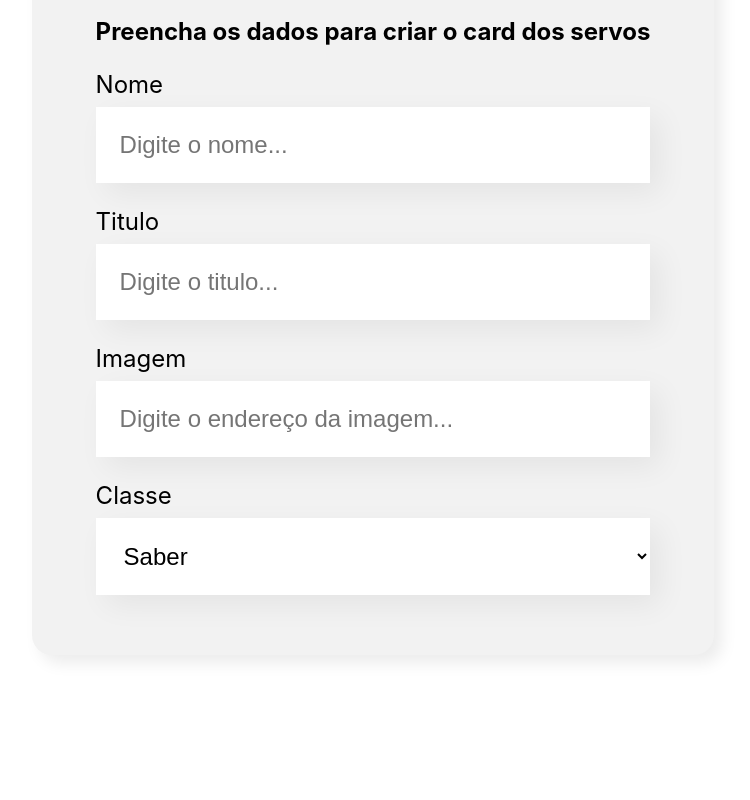
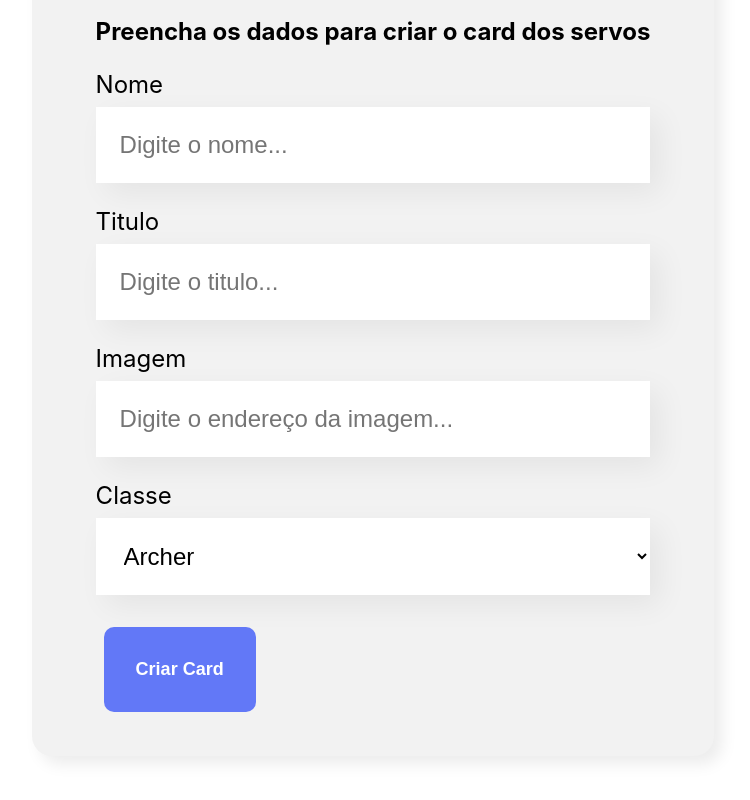
Before and after one commit to renanp96/alura_organo, a React (Create React App) app: page / in a window 1280 px wide. Shown: the part 617-1417 px from the top of the page, without its empty margins (267-1017 px from the left). Before the commit the page ends 1352 px from the top, so only its background shows below. Built offline with nearby package versions, Linux system fonts and the light colour scheme.

Commit message:
feature: incluido o botao dentro do form

```diff
--- a/src/components/Form/Form.js
+++ b/src/components/Form/Form.js
@@ -1,10 +1,11 @@
+import Button from '../Button';
 import DropBox from '../DropBox';
 import InputText from '../InputText';
 import './Form.css';
 
 export const Form = ()=> {
 
-    const classes = ['Saber', 'Lancer', 'Archer', 'Rider', 'Assassin', 'Caster', 'Berserker', 'Ruler', 'Avenger'];
+    const classes = ['Archer', 'Assassin', 'Avenger', 'Berserker', 'Caster', 'Lancer', 'Rider', 'Ruler', 'Saber']
 
     return(
         <section className="form">
@@ -14,6 +15,7 @@ export const Form = ()=> {
                 <InputText label="Titulo" placeholder="Digite o titulo..." />
                 <InputText label="Imagem" placeholder="Digite o endereço da imagem..." />
                 <DropBox label="Classe" itens={classes}/>
+                <Button>Criar Card</Button>
             </form>
         </section>
     );
```
